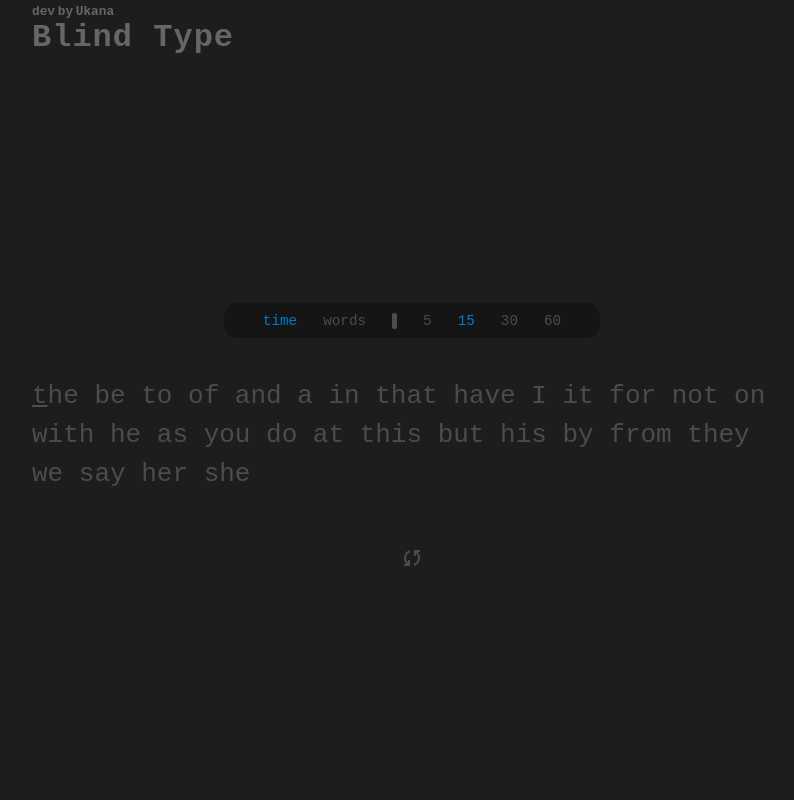
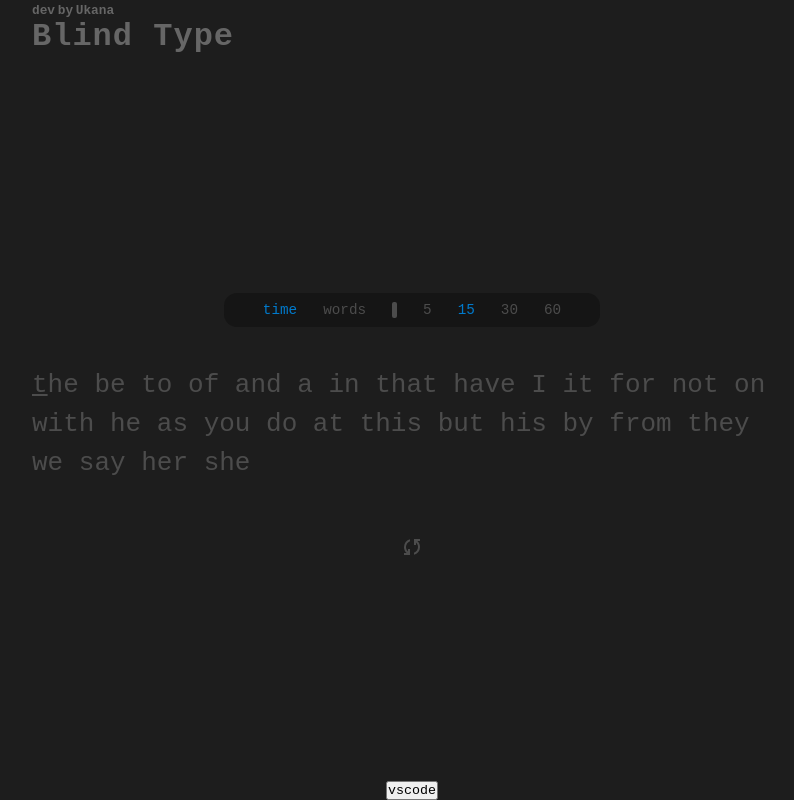
Before and after one commit to UkanaBastreet/blind-type, a React (Create React App) app: page / in a window 1280 px wide. Shown: the whole page, without its empty margins (228-1022 px from the left). Built offline with nearby package versions, Linux system fonts and the light colour scheme.

Commit message:
add change theme logic

```diff
--- a/src/app/App.tsx
+++ b/src/app/App.tsx
@@ -1,17 +1,16 @@
-import { Provider } from "react-redux";
-import { Layout } from "src/shared/ui/Layout";
+import { useSelector } from "react-redux";
+import { Layout } from "src/shared/widgets/Layout/Layout";
 import { GamePage } from "src/features/game/GamePage";
-import { store } from "./store";
+import { RootState } from "./store";
 import "./styles/App.css";
 
 function App() {
+  const theme = useSelector((state: RootState) => state.theme.theme);
   return (
-    <div className="App">
-      <Provider store={store}>
-        <Layout>
-          <GamePage />
-        </Layout>
-      </Provider>
+    <div className={"App " + theme}>
+      <Layout>
+        <GamePage />
+      </Layout>
     </div>
   );
 }
--- a/src/app/styles/App.css
+++ b/src/app/styles/App.css
@@ -7,30 +7,8 @@
   font-family: monospace;
 }
 
-html,
-body,
-#root,
-.App {
-  width: 100vw;
-  height: 100vh;
-}
-
-.App {
-  color: white;
-  letter-spacing: 0.1rem;
-  background-color: var(--main-bg-color);
-  padding: 0 20rem;
-  position: relative;
-  display: flex;
-  flex-direction: column;
-  justify-content: center;
-  align-items: center;
-}
-
 .Header {
   width: 100%;
-  /* position: absolute;
-  top: 0; */
   height: 5rem;
   display: flex;
   justify-content: center;
@@ -50,8 +28,3 @@ body,
     font-weight: bold;
   }
 }
-
-main {
-  width: 100%;
-  height: 100%;
-}
--- a/src/app/styles/vars.css
+++ b/src/app/styles/vars.css
@@ -1,4 +1,3 @@
-:root,
 .vscode {
     --main-color: #007acc;
     --sub-color: #4c4c4c;
--- a/src/features/game/components/GameField/TextField/TextField.tsx
+++ b/src/features/game/components/GameField/TextField/TextField.tsx
@@ -23,6 +23,7 @@ export const TextField: FC<TextFieldProps> = () => {
   const textRef = useRef<null | HTMLDivElement>(null);
   const keydownHandler = useCallback(
     (e: KeyboardEvent) => {
+      e.preventDefault();
       dispatch(keyPressed(e.key));
     },
     [dispatch]
--- a/src/shared/ui/Layout.tsx
+++ /dev/null
@@ -1,14 +0,0 @@
-import { FC, ReactNode } from "react";
-import { Header } from "./Header";
-
-interface LayoutProps {
-  children?: ReactNode;
-}
-export const Layout: FC<LayoutProps> = ({ children }) => {
-  return (
-    <>
-      <Header />
-      <main className="vscode">{children}</main>
-    </>
-  );
-};
--- /dev/null
+++ b/src/shared/widgets/Footer/Footer.tsx
@@ -0,0 +1,24 @@
+import { FC } from "react";
+import { useDispatch, useSelector } from "react-redux";
+import { changeTheme } from "src/app/slices/ThemeSlice";
+import { RootState } from "src/app/store";
+
+export const Footer: FC = () => {
+  const dispatch = useDispatch();
+  const theme = useSelector((state: RootState) => state.theme.theme);
+
+  return (
+    <>
+      <div className="footer">
+        <button
+          className="btn"
+          onClick={() =>
+            dispatch(changeTheme(theme === "dino" ? "vscode" : "dino"))
+          }
+        >
+          {theme}
+        </button>
+      </div>
+    </>
+  );
+};
--- /dev/null
+++ b/src/shared/widgets/Layout/Layout.css
@@ -0,0 +1,18 @@
+.layout {
+    width: 100vw;
+    height: 100vh;
+    transition: .1s;
+    letter-spacing: 0.1rem;
+    background-color: var(--main-bg-color);
+    padding: 0 20rem;
+    position: relative;
+    display: flex;
+    flex-direction: column;
+    justify-content: center;
+    align-items: center;
+
+    main {
+        width: 100%;
+        height: 100%;
+    }
+}
--- /dev/null
+++ b/src/shared/widgets/Layout/Layout.tsx
@@ -0,0 +1,17 @@
+import { FC, ReactNode } from "react";
+import { Header } from "../Header/Header";
+import { Footer } from "../Footer/Footer";
+import "./Layout.css";
+
+interface LayoutProps {
+  children?: ReactNode;
+}
+export const Layout: FC<LayoutProps> = ({ children }) => {
+  return (
+    <div className="layout">
+      <Header />
+      <main>{children}</main>
+      <Footer />
+    </div>
+  );
+};
```
Also changed, not shown: src/app/styles/themes.scss (deleted, +0 -47 lines), src/index.tsx (+7 -1 lines), src/shared/widgets/Header/Header.tsx (renamed from src/shared/ui/Header.tsx).
